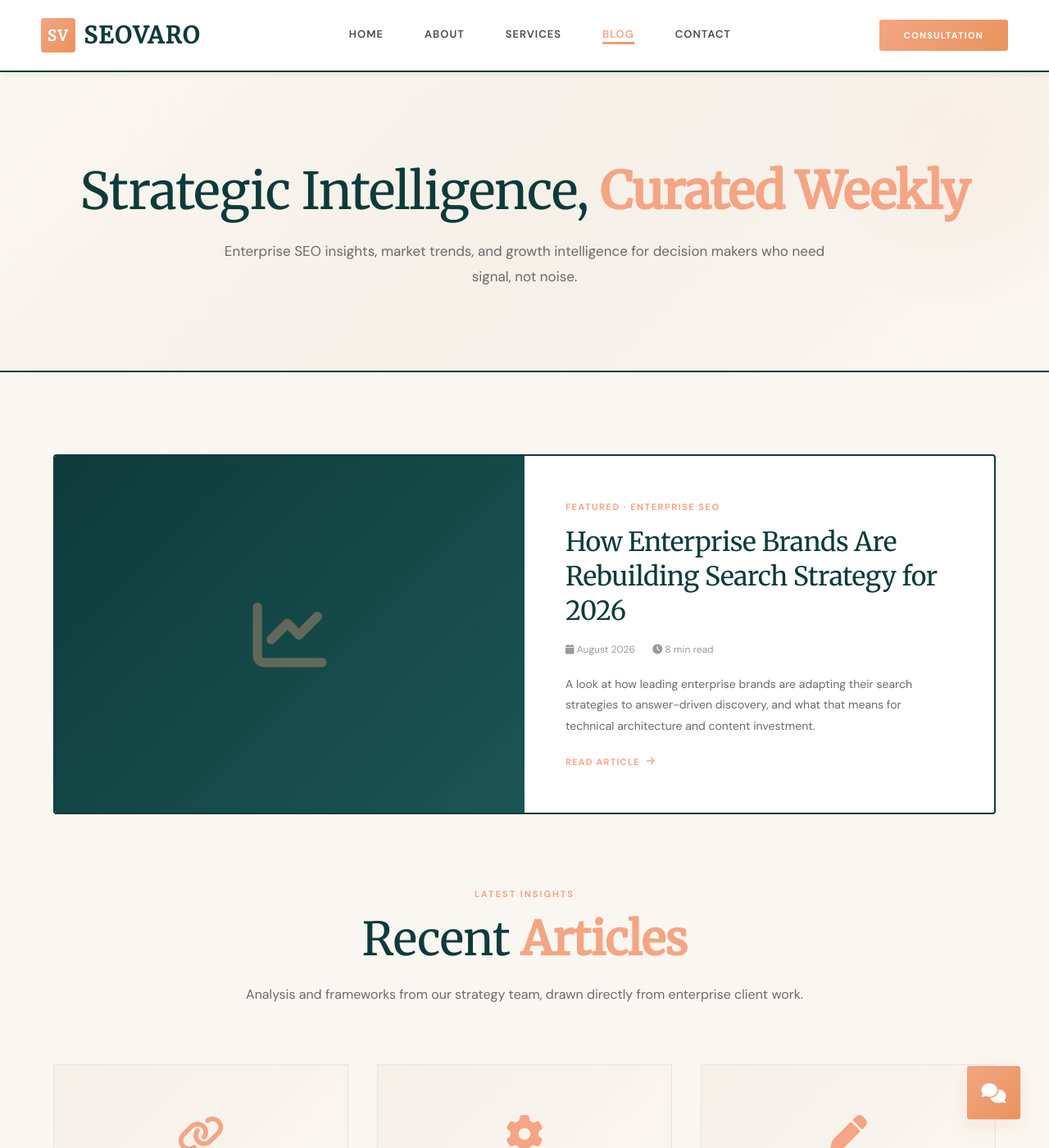
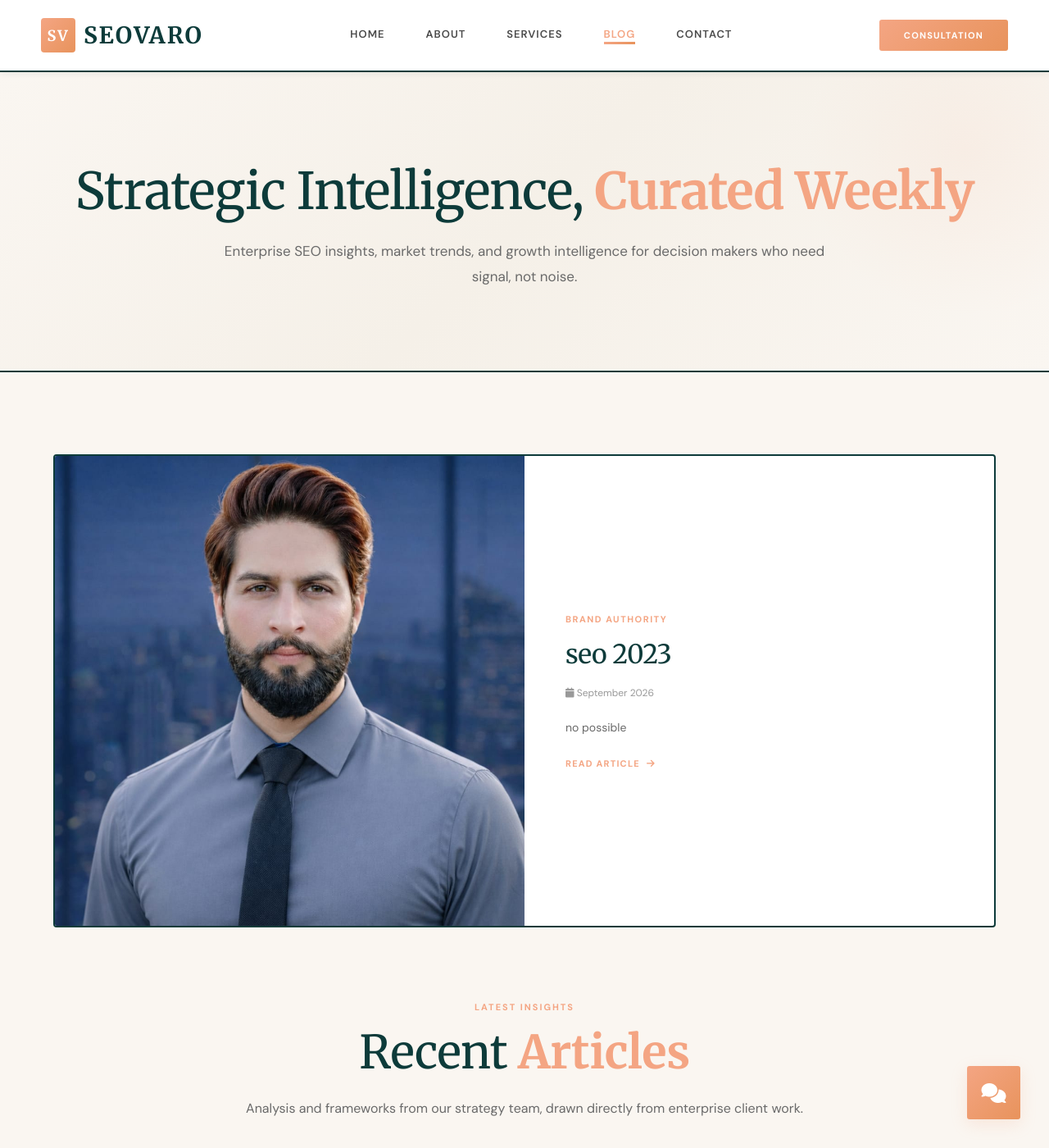
Before and after one commit to Nadeemmayo/seovaro.online, a Jekyll site: the page built from blog.html, in a window 1280 px wide and 1400 px high. Shown: the whole window at 82% size. Built offline with Jekyll 4.4.1, drawn with Linux system fonts in a browser that asks for light colours; some of the changed text lies outside the part shown.

Commit message:
Update blog.html

```diff
--- a/blog.html
+++ b/blog.html
@@ -26,7 +26,7 @@
         gtag('config', 'G-SEOVARO');
     </script>
 
-    <link href="https://fonts.googleapis.com/css2?family=DM+Sans:wght@400;500;600;700&family=Merriweather:wght@300;400&display=swap" rel="stylesheet">
+    <link href="https://fonts.googleapis.com/css2?family=DM+Sans:wght@400;500;600;700&family=Merriweather:wght@300;400;700&display=swap" rel="stylesheet">
     <link rel="stylesheet" href="https://cdnjs.cloudflare.com/ajax/libs/font-awesome/6.5.0/css/all.min.css" />
 
     <style>
@@ -287,6 +287,13 @@
             justify-content: center;
             min-height: 340px;
             position: relative;
+            overflow: hidden;
+        }
+
+        .featured-image img {
+            width: 100%;
+            height: 100%;
+            object-fit: cover;
         }
 
         .featured-image i {
@@ -383,6 +390,13 @@
             align-items: center;
             justify-content: center;
             border-bottom: 1px solid #e5e5e5;
+            overflow: hidden;
+        }
+
+        .post-thumb img {
+            width: 100%;
+            height: 100%;
+            object-fit: cover;
         }
 
         .post-thumb i {
@@ -413,6 +427,13 @@
             line-height: 1.75;
             margin-bottom: 20px;
             font-weight: 300;
+        }
+
+        .empty-state {
+            text-align: center;
+            padding: 80px 40px;
+            color: #888;
+            font-size: 16px;
         }
 
         .newsletter-section {
@@ -731,19 +752,25 @@
     </section>
 
     <div class="container">
+
+        {% if site.posts.size > 0 %}
+        {% assign featured = site.posts.first %}
         <article class="featured-post">
             <div class="featured-image">
+                {% if featured.thumbnail %}
+                <img src="{{ featured.thumbnail | relative_url }}" alt="{{ featured.thumbnail_alt | default: featured.title | escape }}">
+                {% else %}
                 <i class="fas fa-chart-line"></i>
+                {% endif %}
             </div>
             <div class="featured-body">
-                <span class="post-tag">Featured · Enterprise SEO</span>
-                <h3>How Enterprise Brands Are Rebuilding Search Strategy for 2026</h3>
+                <span class="post-tag">{{ featured.category | default: "Featured" }}</span>
+                <h3>{{ featured.title | escape }}</h3>
                 <div class="post-meta">
-                    <span><i class="fas fa-calendar"></i> August 2026</span>
-                    <span><i class="fas fa-clock"></i> 8 min read</span>
+                    <span><i class="fas fa-calendar"></i> {{ featured.date | date: "%B %Y" }}</span>
                 </div>
-                <p>A look at how leading enterprise brands are adapting their search strategies to answer-driven discovery, and what that means for technical architecture and content investment.</p>
-                <a href="#" class="post-link">Read Article <i class="fas fa-arrow-right"></i></a>
+                <p>{{ featured.description | default: featured.excerpt | strip_html | truncate: 180 }}</p>
+                <a href="{{ featured.url | relative_url }}" class="post-link">Read Article <i class="fas fa-arrow-right"></i></a>
             </div>
         </article>
 
@@ -755,67 +782,30 @@
             </div>
 
             <div class="blog-grid">
+                {% for post in site.posts offset: 1 %}
                 <div class="post-card">
-                    <div class="post-thumb"><i class="fas fa-link"></i></div>
+                    <div class="post-thumb">
+                        {% if post.thumbnail %}
+                        <img src="{{ post.thumbnail | relative_url }}" alt="{{ post.thumbnail_alt | default: post.title | escape }}">
+                        {% else %}
+                        <i class="fas fa-pen"></i>
+                        {% endif %}
+                    </div>
                     <div class="post-card-body">
-                        <span class="post-tag">Link Strategy</span>
-                        <h3>Building Link Authority Without Sacrificing Brand Safety</h3>
-                        <p>Why enterprise link strategy has to weigh editorial fit as heavily as domain authority.</p>
-                        <a href="#" class="post-link">Read Article <i class="fas fa-arrow-right"></i></a>
+                        <span class="post-tag">{{ post.category | default: "Insights" }}</span>
+                        <h3>{{ post.title | escape }}</h3>
+                        <p>{{ post.description | default: post.excerpt | strip_html | truncate: 130 }}</p>
+                        <a href="{{ post.url | relative_url }}" class="post-link">Read Article <i class="fas fa-arrow-right"></i></a>
                     </div>
                 </div>
-
-                <div class="post-card">
-                    <div class="post-thumb"><i class="fas fa-cog"></i></div>
-                    <div class="post-card-body">
-                        <span class="post-tag">Technical SEO</span>
-                        <h3>Core Web Vitals at Enterprise Scale: What Actually Moves the Needle</h3>
-                        <p>Lessons from large-scale platform migrations and what enterprise teams get wrong.</p>
-                        <a href="#" class="post-link">Read Article <i class="fas fa-arrow-right"></i></a>
-                    </div>
-                </div>
-
-                <div class="post-card">
-                    <div class="post-thumb"><i class="fas fa-pen"></i></div>
-                    <div class="post-card-body">
-                        <span class="post-tag">Content Intelligence</span>
-                        <h3>Thought Leadership Content That Actually Drives Pipeline</h3>
-                        <p>A framework for aligning executive content with the questions buyers are actually asking.</p>
-                        <a href="#" class="post-link">Read Article <i class="fas fa-arrow-right"></i></a>
-                    </div>
-                </div>
-
-                <div class="post-card">
-                    <div class="post-thumb"><i class="fas fa-globe"></i></div>
-                    <div class="post-card-body">
-                        <span class="post-tag">Global Markets</span>
-                        <h3>International SEO: Structuring for Multi-Market Growth</h3>
-                        <p>How to architect a global site so regional teams can move fast without fragmenting authority.</p>
-                        <a href="#" class="post-link">Read Article <i class="fas fa-arrow-right"></i></a>
-                    </div>
-                </div>
-
-                <div class="post-card">
-                    <div class="post-thumb"><i class="fas fa-envelope"></i></div>
-                    <div class="post-card-body">
-                        <span class="post-tag">Engagement</span>
-                        <h3>Lifecycle Email Strategy for Enterprise Sales Cycles</h3>
-                        <p>Adapting nurture sequences to long, multi-stakeholder enterprise buying journeys.</p>
-                        <a href="#" class="post-link">Read Article <i class="fas fa-arrow-right"></i></a>
-                    </div>
-                </div>
-
-                <div class="post-card">
-                    <div class="post-thumb"><i class="fas fa-crown"></i></div>
-                    <div class="post-card-body">
-                        <span class="post-tag">Brand Authority</span>
-                        <h3>Turning Executive Visibility Into a Measurable Growth Channel</h3>
-                        <p>Why PR and thought leadership belong in the same strategy as SEO and content.</p>
-                        <a href="#" class="post-link">Read Article <i class="fas fa-arrow-right"></i></a>
-                    </div>
-                </div>
+                {% endfor %}
             </div>
         </section>
+        {% else %}
+        <div class="empty-state">
+            <p>No articles published yet. Check back soon.</p>
+        </div>
+        {% endif %}
 
         <section class="newsletter-section">
             <h2>Strategic Intelligence Hub</h2>
```
